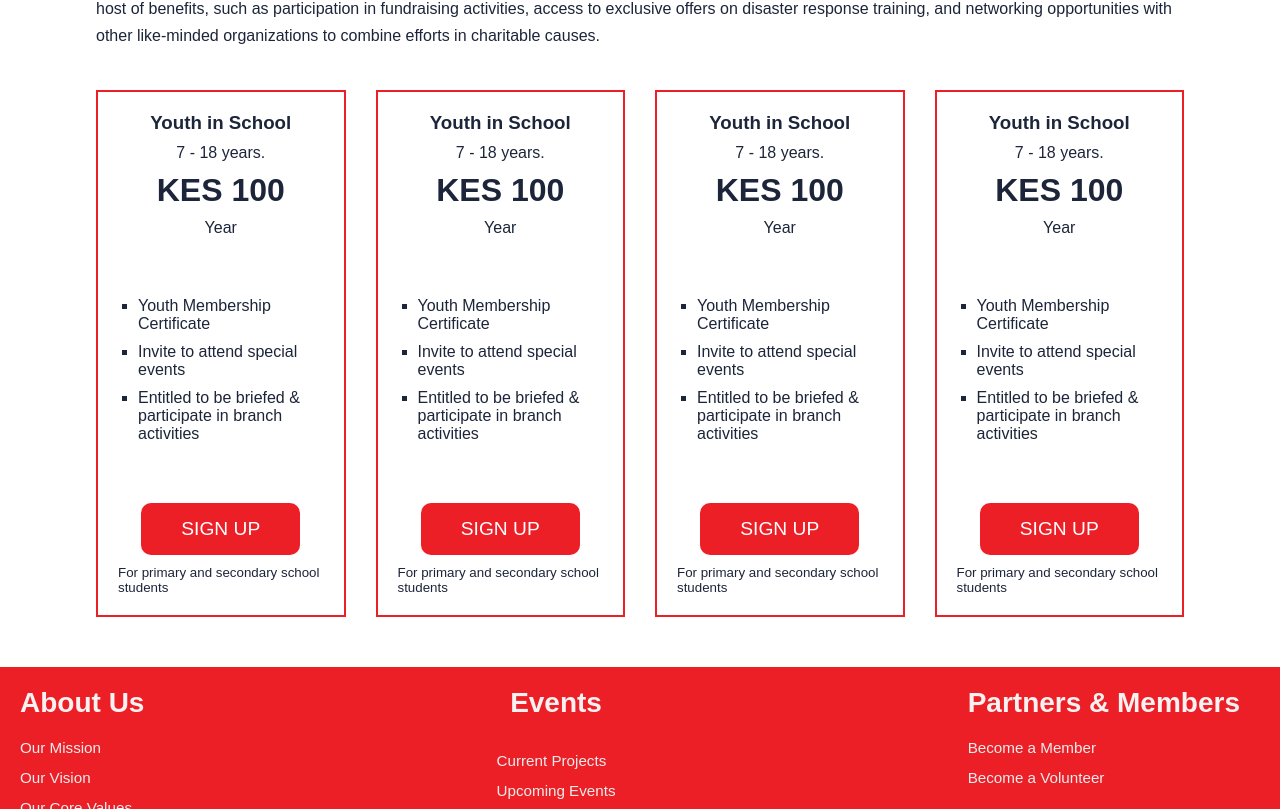
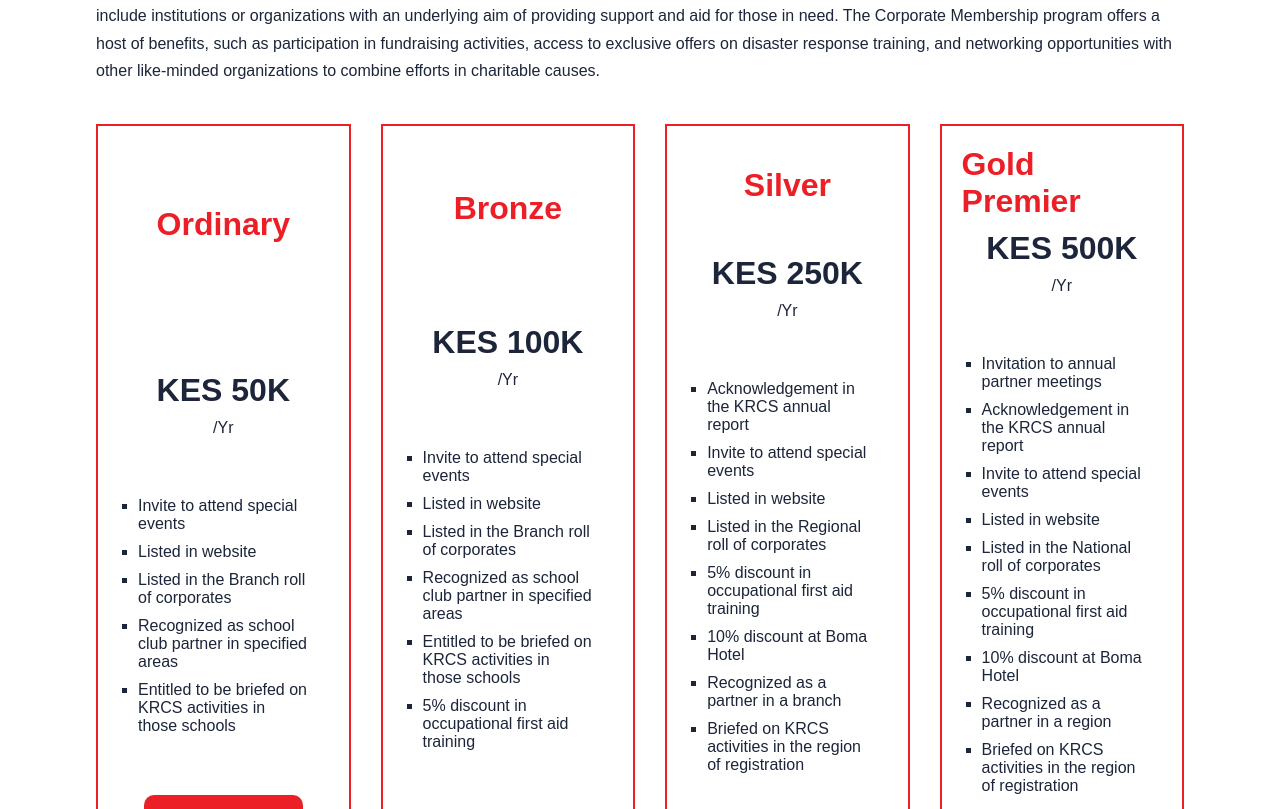
Before and after one commit to chichi5454/bmt, a React (Create React App) app: page /member in a window 1280 px wide. Shown: the part 1871-2680 px from the top of the page. Built offline with nearby package versions, Linux system fonts and the light colour scheme.

Commit message:
membership packages

```diff
--- a/src/components/about-component/about-us/AboutUs.css
+++ b/src/components/about-component/about-us/AboutUs.css
@@ -3,10 +3,10 @@
 .about {
   padding: 0 30px;
   margin-top: 30px;
-  width: 100%;
   display: flex;
   justify-content: space-between;
   gap: 20px;
+  width: 90%;
 }
 
 .about-us {
@@ -15,6 +15,8 @@
   flex-wrap: wrap;
   gap: 30px;
   position: relative;
+  width: 80%;
+  margin: 0 auto;
 }
 .about-us h2,
 .about-us-wrapper p {
@@ -31,7 +33,7 @@
 
 .about-us-texts {
   /* margin-top: 10px; */
-  max-width: 800px;
+  max-width: 1000px;
 }
 .about-us-texts p {
   line-height: 1.6;
--- a/src/components/about-component/about-us/AboutUs.jsx
+++ b/src/components/about-component/about-us/AboutUs.jsx
@@ -1,23 +1,25 @@
-import './AboutUs.css'
+/** @format */
+
+import "./AboutUs.css";
 
 const AboutUs = () => {
   return (
-    <div className='about-us'>
+    <div className="about-us">
       <h2>About Us</h2>
+      <h3> Our Brief but rich History</h3>
       <div className="about-us-wrapper">
         <div className="about-us-texts">
           <p>
-            WWelcome to Computer Engineering Forum (CEF), a vibrant community-based in
-            Kenya, dedicated to fostering collaboration, knowledge-sharing,
-             and innovation among computer engineers, computer scientists,
-             AI researchers, and technology enthusiasts. Our forum serves as a
-             hub for individuals and businesses interested in advancing artificial
-             general intelligence (AGI) and related fields.elcome to Computer Engineering
-             Forum (CEF), a vibrant community-based in  Kenya, dedicated to fostering
-             collaboration, knowledge-sharing, and innovation among computer engineers,
-             computer scientists, AI researchers, and technology enthusiasts. Our forum
-             serves as a hub for individuals and businesses interested in advancing
-             artificial general intelligence (AGI) and related fields.
+            The Kenya Red Cross Society (KRCS) was founded in 1965 under the
+            Kenya Red Cross Society Act (Chapter 256 Laws of Kenya) and
+            officially acknowledged by the Kenyan government as a voluntary aid
+            society working alongside public authorities. It holds the
+            distinction of being the sole National Red Cross Society in Kenya.
+            Regarding its relationship with public authorities, KRCS maintains
+            independence, enabling it to operate in alignment with the
+            Fundamental Principles of the Red Cross and Red Crescent Movement.
+            Its Constitution is rooted in the Geneva Conventions of 1949 and
+            their Additional Protocols of 1977, to which Kenya is a signatory
           </p>
         </div>
 
@@ -25,21 +27,20 @@
           <h2>Our Story</h2>
           <div className="about-us-video">
             <iframe
-              src="https://www.youtube.com/embed/qHWGnx9VaG4?si=MRyViyexXUPy7UKa"
+              src="https://www.youtube.com/embed/E0Auub6UrkY?t=140&autoplay=1"
               title="YouTube video player"
               frameborder="0"
               allow="accelerometer;
               clipboard-write;
                encrypted-media; gyroscope;
                picture-in-picture; web-share"
-               allowFullScreen
-               className='hero-video'
-               ></iframe>
+              allowFullScreen
+              className="hero-video"></iframe>
           </div>
         </div>
       </div>
     </div>
-  )
-}
+  );
+};
 
-export default AboutUs
+export default AboutUs;
--- a/src/components/about-component/about-us/Contents.jsx
+++ b/src/components/about-component/about-us/Contents.jsx
@@ -7,7 +7,7 @@
   return (
     <div className="content-links">
       <div className="my-contents">
-        <div className="contents">
+        {/* <div className="contents">
           <h3>Contents</h3>
           <ul>
             <li>
@@ -23,7 +23,7 @@
               <Link to="">Key aspects of our work</Link>
             </li>
           </ul>
-        </div>
+        </div> */}
         <div className="more-about">
           <h3>More About us</h3>
           <ul>
--- a/src/components/get-involved-component/intern/Intern.jsx
+++ b/src/components/get-involved-component/intern/Intern.jsx
@@ -4,7 +4,11 @@
 import "./Intern.css";
 
 const Intern = () => {
-  return <div></div>;
+  return (
+    <div>
+      <p>intern</p>
+    </div>
+  );
 };
 
 export default Intern;
--- a/src/components/get-involved-component/member/Corporate/Corporate.jsx
+++ b/src/components/get-involved-component/member/Corporate/Corporate.jsx
@@ -21,90 +21,82 @@
       </span>
       <div className="individual-page">
         <div className="packages">
-          <h3>Youth in School</h3>
-          <p>7 - 18 years.</p>
+          <h1 className="packages-top">Ordinary</h1>
 
           <div className="package-two">
-            <h1>KES 100</h1>
-            <p>Year</p>
+            <h1>KES 50K</h1>
+            <p>/Yr</p>
             <ul>
-              <li>Youth Membership Certificate</li>
               <li> Invite to attend special events</li>
+              <li> Listed in website</li>
+              <li>Listed in the Branch roll of corporates</li>
+              <li>Recognized as school club partner in specified areas</li>
               <li>
-                {" "}
-                Entitled to be briefed & participate in branch activities
+                Entitled to be briefed on KRCS activities in those schools
               </li>
             </ul>
             <button>SIGN UP</button>
-            <p className="last-package">
-              For primary and secondary school students
-            </p>
           </div>
         </div>
 
         <div className="packages">
-          <h3>Youth in School</h3>
-          <p>7 - 18 years.</p>
+          <h1 className="packages-top">Bronze</h1>
 
           <div className="package-two">
-            <h1>KES 100</h1>
-            <p>Year</p>
+            <h1>KES 100K</h1>
+            <p>/Yr</p>
             <ul>
-              <li>Youth Membership Certificate</li>
               <li> Invite to attend special events</li>
+              <li> Listed in website</li>
+              <li>Listed in the Branch roll of corporates</li>
+              <li>Recognized as school club partner in specified areas</li>
               <li>
-                {" "}
-                Entitled to be briefed & participate in branch activities
+                Entitled to be briefed on KRCS activities in those schools
               </li>
+              <li> 5% discount in occupational first aid training</li>
             </ul>
             <button>SIGN UP</button>
-            <p className="last-package">
-              For primary and secondary school students
-            </p>
           </div>
         </div>
 
         <div className="packages">
-          <h3>Youth in School</h3>
-          <p>7 - 18 years.</p>
+          <h1 className="packages-top">Silver</h1>
 
           <div className="package-two">
-            <h1>KES 100</h1>
-            <p>Year</p>
+            <h1>KES 250K</h1>
+            <p>/Yr</p>
             <ul>
-              <li>Youth Membership Certificate</li>
+              <li>Acknowledgement in the KRCS annual report</li>
               <li> Invite to attend special events</li>
-              <li>
-                {" "}
-                Entitled to be briefed & participate in branch activities
-              </li>
+              <li>Listed in website</li>
+              <li>Listed in the Regional roll of corporates</li>
+              <li>5% discount in occupational first aid training</li>
+              <li>10% discount at Boma Hotel</li>
+              <li>Recognized as a partner in a branch</li>
+              <li>Briefed on KRCS activities in the region of registration</li>
             </ul>
             <button>SIGN UP</button>
-            <p className="last-package">
-              For primary and secondary school students
-            </p>
           </div>
         </div>
 
         <div className="packages">
-          <h3>Youth in School</h3>
-          <p>7 - 18 years.</p>
+          <h1 className="packages-top">Gold Premier</h1>
 
           <div className="package-two">
-            <h1>KES 100</h1>
-            <p>Year</p>
+            <h1>KES 500K</h1>
+            <p>/Yr</p>
             <ul>
-              <li>Youth Membership Certificate</li>
+              <li> Invitation to annual partner meetings</li>
+              <li>Acknowledgement in the KRCS annual report</li>
               <li> Invite to attend special events</li>
-              <li>
-                {" "}
-                Entitled to be briefed & participate in branch activities
-              </li>
+              <li>Listed in website</li>
+              <li>Listed in the National roll of corporates</li>
+              <li>5% discount in occupational first aid training</li>
+              <li>10% discount at Boma Hotel</li>
+              <li>Recognized as a partner in a region</li>
+              <li>Briefed on KRCS activities in the region of registration</li>
             </ul>
             <button>SIGN UP</button>
-            <p className="last-package">
-              For primary and secondary school students
-            </p>
           </div>
         </div>
       </div>
--- a/src/components/get-involved-component/member/Individual/individual.css
+++ b/src/components/get-involved-component/member/Individual/individual.css
@@ -43,7 +43,7 @@
   flex-direction: column;
   gap: 10px;
   align-items: center;
-  justify-content: space-between;
+  justify-content: space-around;
 }
 .individual .individual-page .packages .packages-top {
   color: var(--secondary);
@@ -54,7 +54,7 @@
   flex-direction: column;
   gap: 10px;
   align-items: center;
-  justify-content: space-between;
+  justify-content: space-around;
 }
 
 .individual .individual-page .packages .package-two ul {
@@ -86,4 +86,35 @@
 }
 .individual .individual-page .packages .package-two .last-package {
   font-size: smaller;
+  padding-top: 10px;
+  line-height: 1.7rem;
 }
+
+/* media queries */
+@media (max-width: 980px) {
+  .individual .individual-page {
+    /* display: grid;
+    grid-template-columns: repeat(2, 1fr); */
+    display: flex;
+    flex-wrap: wrap;
+    gap: 20px;
+  }
+  .individual .individual-page .packages {
+    flex: 1 0 10rem;
+    /* padding: 20px; */
+  }
+  .individual .individual-page .packages .package-two ul {
+    padding: 20px;
+  }
+  .individual .individual-page .packages .package-two button {
+    padding: 10px 20px;
+  }
+}
+
+@media (max-width: 530px) {
+  .individual .individual-page {
+    display: flex;
+    flex-wrap: wrap;
+    gap: 20px;
+  }
+}
```
Also changed, not shown: src/App.js (+13 -26 lines), src/assets/logo.png (deleted).
